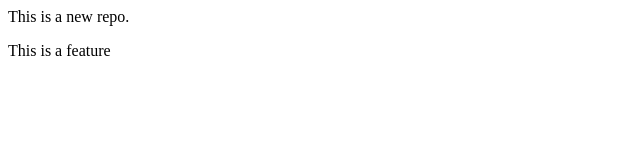
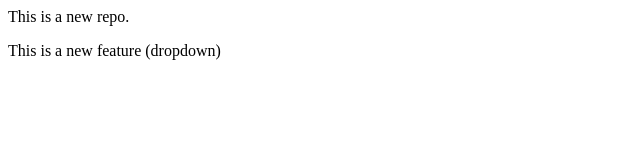
Before and after one commit to BhaveshV23/localrepo, a plain HTML site: page index.html in a window 1280 px wide. Shown: the whole page, without its empty margins (0-640 px from the left). Drawn offline with Linux system fonts and the light colour scheme.

Commit message:
Add dropdown

```diff
--- a/index.html
+++ b/index.html
@@ -1,2 +1,2 @@
 <p> This is a new repo.</p>
-<p> This is a feature</p>
+<p> This is a new feature (dropdown)</p>
```
